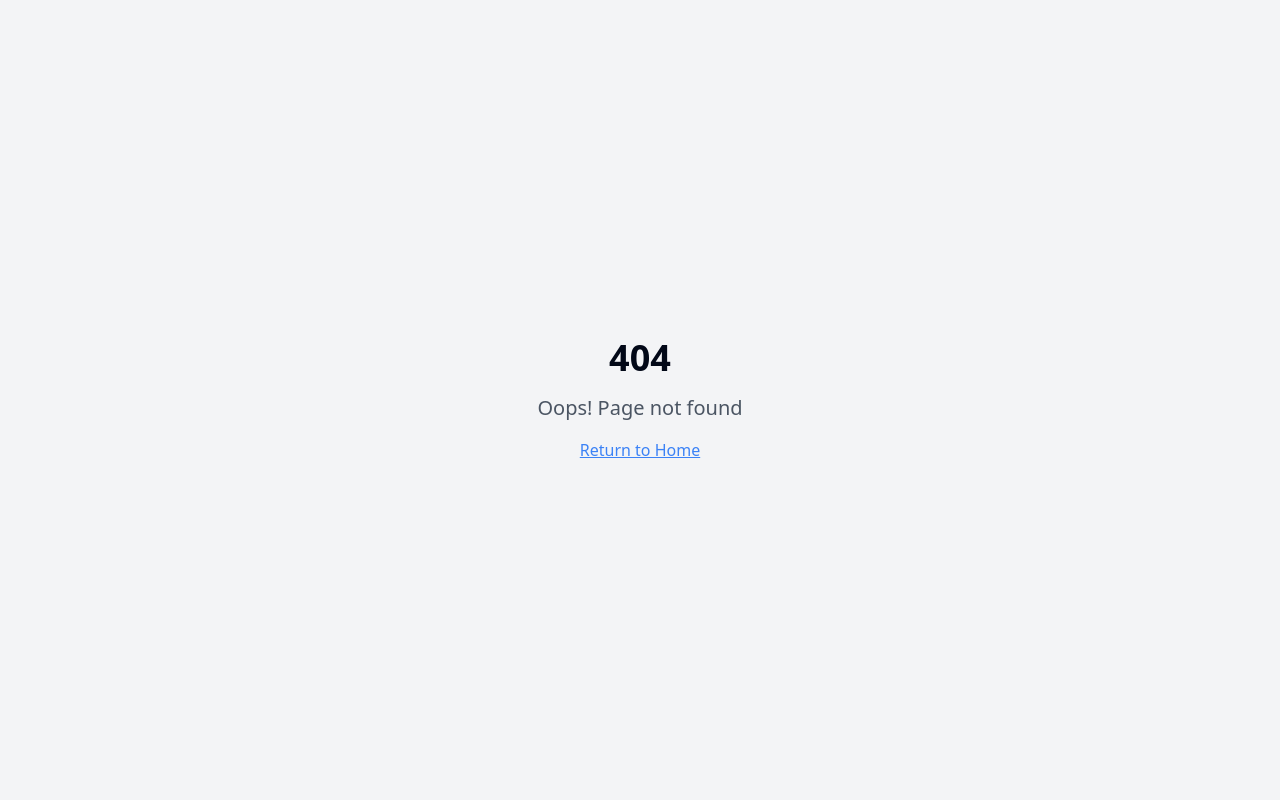
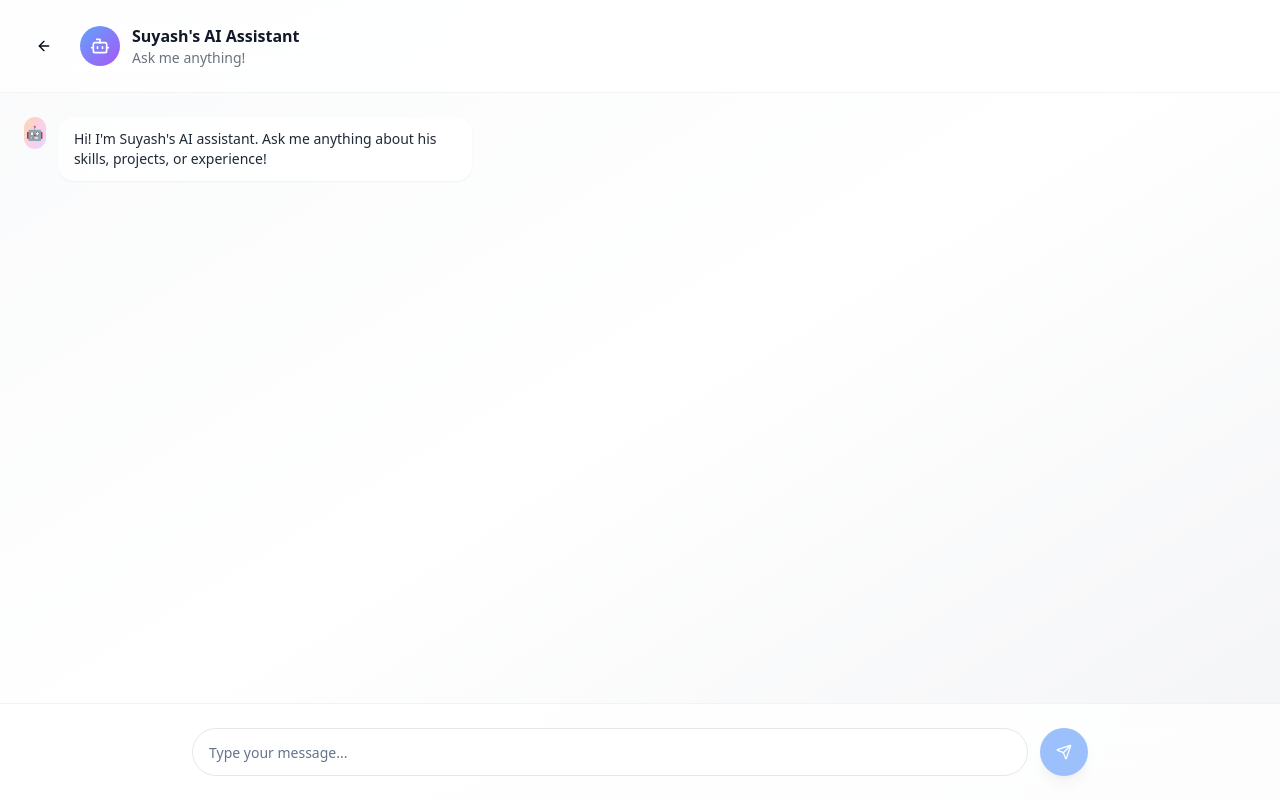
Before and after one commit to Suyashh-s/portfolio-, a React (Vite) app: page /chat in a window 1280 px wide. Before the commit this address had no page. Built offline with nearby package versions, Linux system fonts and the light colour scheme.

Commit message:
feat: Add chat bot redirection
Redirect "Ask me anything" button to chat bot page.

```diff
--- a/src/App.tsx
+++ b/src/App.tsx
@@ -1,9 +1,11 @@
+
 import { Toaster } from "@/components/ui/toaster";
 import { Toaster as Sonner } from "@/components/ui/sonner";
 import { TooltipProvider } from "@/components/ui/tooltip";
 import { QueryClient, QueryClientProvider } from "@tanstack/react-query";
 import { BrowserRouter, Routes, Route } from "react-router-dom";
 import Index from "./pages/Index";
+import Chatbot from "./pages/Chatbot";
 import NotFound from "./pages/NotFound";
 
 const queryClient = new QueryClient();
@@ -16,6 +18,7 @@ const App = () => (
       <BrowserRouter>
         <Routes>
           <Route path="/" element={<Index />} />
+          <Route path="/chat" element={<Chatbot />} />
           {/* ADD ALL CUSTOM ROUTES ABOVE THE CATCH-ALL "*" ROUTE */}
           <Route path="*" element={<NotFound />} />
         </Routes>
--- /dev/null
+++ b/src/pages/Chatbot.tsx
@@ -0,0 +1,170 @@
+
+import { useState, useRef, useEffect } from "react";
+import { Send, ArrowLeft, User, Bot } from "lucide-react";
+import { Button } from "@/components/ui/button";
+import { Input } from "@/components/ui/input";
+import { useNavigate } from "react-router-dom";
+
+interface Message {
+  id: string;
+  text: string;
+  isUser: boolean;
+  timestamp: Date;
+}
+
+const Chatbot = () => {
+  const [messages, setMessages] = useState<Message[]>([
+    {
+      id: "1",
+      text: "Hi! I'm Suyash's AI assistant. Ask me anything about his skills, projects, or experience!",
+      isUser: false,
+      timestamp: new Date(),
+    },
+  ]);
+  const [inputMessage, setInputMessage] = useState("");
+  const [isTyping, setIsTyping] = useState(false);
+  const messagesEndRef = useRef<HTMLDivElement>(null);
+  const navigate = useNavigate();
+
+  const scrollToBottom = () => {
+    messagesEndRef.current?.scrollIntoView({ behavior: "smooth" });
+  };
+
+  useEffect(() => {
+    scrollToBottom();
+  }, [messages]);
+
+  const handleSendMessage = async (e: React.FormEvent) => {
+    e.preventDefault();
+    if (!inputMessage.trim()) return;
+
+    const userMessage: Message = {
+      id: Date.now().toString(),
+      text: inputMessage,
+      isUser: true,
+      timestamp: new Date(),
+    };
+
+    setMessages(prev => [...prev, userMessage]);
+    setInputMessage("");
+    setIsTyping(true);
+
+    // Simulate AI response
+    setTimeout(() => {
+      const botMessage: Message = {
+        id: (Date.now() + 1).toString(),
+        text: "Thanks for your message! I'm still learning about Suyash's work. Feel free to ask me about his AI projects, gamification expertise, or full-stack development experience.",
+        isUser: false,
+        timestamp: new Date(),
+      };
+      setMessages(prev => [...prev, botMessage]);
+      setIsTyping(false);
+    }, 1500);
+  };
+
+  return (
+    <div className="min-h-screen bg-gradient-to-br from-gray-50 via-white to-gray-100 flex flex-col">
+      {/* Header */}
+      <div className="flex items-center gap-4 p-6 bg-white/80 backdrop-blur-xl border-b border-gray-200/50">
+        <Button
+          variant="ghost"
+          size="icon"
+          onClick={() => navigate("/")}
+          className="rounded-full hover:bg-gray-100"
+        >
+          <ArrowLeft className="w-5 h-5" />
+        </Button>
+        <div className="flex items-center gap-3">
+          <div className="w-10 h-10 rounded-full bg-gradient-to-br from-blue-400 to-purple-500 flex items-center justify-center">
+            <Bot className="w-5 h-5 text-white" />
+          </div>
+          <div>
+            <h1 className="font-semibold text-gray-900">Suyash's AI Assistant</h1>
+            <p className="text-sm text-gray-500">Ask me anything!</p>
+          </div>
+        </div>
+      </div>
+
+      {/* Messages */}
+      <div className="flex-1 overflow-y-auto p-6 space-y-4">
+        {messages.map((message) => (
+          <div
+            key={message.id}
+            className={`flex ${message.isUser ? "justify-end" : "justify-start"}`}
+          >
+            <div
+              className={`flex items-start gap-3 max-w-xs sm:max-w-md ${
+                message.isUser ? "flex-row-reverse" : "flex-row"
+              }`}
+            >
+              <div
+                className={`w-8 h-8 rounded-full flex items-center justify-center ${
+                  message.isUser
+                    ? "bg-blue-500"
+                    : "bg-gradient-to-br from-orange-200 via-pink-200 to-purple-200"
+                }`}
+              >
+                {message.isUser ? (
+                  <User className="w-4 h-4 text-white" />
+                ) : (
+                  <div className="text-sm">🤖</div>
+                )}
+              </div>
+              <div
+                className={`rounded-2xl px-4 py-3 ${
+                  message.isUser
+                    ? "bg-blue-500 text-white"
+                    : "bg-white/80 backdrop-blur-xl text-gray-800 shadow-sm"
+                }`}
+              >
+                <p className="text-sm">{message.text}</p>
+              </div>
+            </div>
+          </div>
+        ))}
+
+        {isTyping && (
+          <div className="flex justify-start">
+            <div className="flex items-start gap-3 max-w-xs sm:max-w-md">
+              <div className="w-8 h-8 rounded-full bg-gradient-to-br from-orange-200 via-pink-200 to-purple-200 flex items-center justify-center">
+                <div className="text-sm">🤖</div>
+              </div>
+              <div className="bg-white/80 backdrop-blur-xl text-gray-800 shadow-sm rounded-2xl px-4 py-3">
+                <div className="flex space-x-1">
+                  <div className="w-2 h-2 bg-gray-400 rounded-full animate-bounce"></div>
+                  <div className="w-2 h-2 bg-gray-400 rounded-full animate-bounce" style={{ animationDelay: '0.1s' }}></div>
+                  <div className="w-2 h-2 bg-gray-400 rounded-full animate-bounce" style={{ animationDelay: '0.2s' }}></div>
+                </div>
+              </div>
+            </div>
+          </div>
+        )}
+        <div ref={messagesEndRef} />
+      </div>
+
+      {/* Input */}
+      <div className="p-6 bg-white/80 backdrop-blur-xl border-t border-gray-200/50">
+        <form onSubmit={handleSendMessage} className="flex gap-3 items-center max-w-4xl mx-auto">
+          <div className="flex-1 relative">
+            <Input
+              value={inputMessage}
+              onChange={(e) => setInputMessage(e.target.value)}
+              placeholder="Type your message..."
+              className="w-full h-12 pl-4 pr-4 rounded-full border-gray-200 bg-white focus:ring-2 focus:ring-blue-400/50"
+              disabled={isTyping}
+            />
+          </div>
+          <Button
+            type="submit"
+            disabled={!inputMessage.trim() || isTyping}
+            className="h-12 w-12 rounded-full bg-blue-500 hover:bg-blue-600 flex items-center justify-center p-0 shadow-lg"
+          >
+            <Send className="w-5 h-5 text-white" />
+          </Button>
+        </form>
+      </div>
+    </div>
+  );
+};
+
+export default Chatbot;
--- a/src/pages/Index.tsx
+++ b/src/pages/Index.tsx
@@ -1,12 +1,13 @@
-
 import { useState, useEffect } from "react";
 import { Send, User, FolderOpen, BookOpen, Palette, Phone } from "lucide-react";
 import { Button } from "@/components/ui/button";
 import { Input } from "@/components/ui/input";
+import { useNavigate } from "react-router-dom";
 
 const Index = () => {
   const [chatMessage, setChatMessage] = useState("");
   const [mousePosition, setMousePosition] = useState({ x: 0, y: 0 });
+  const navigate = useNavigate();
 
   useEffect(() => {
     const handleMouseMove = (e: MouseEvent) => {
@@ -27,10 +28,11 @@ const Index = () => {
 
   const handleChatSubmit = (e: React.FormEvent) => {
     e.preventDefault();
-    if (chatMessage.trim()) {
-      console.log("Chat message:", chatMessage);
-      setChatMessage("");
-    }
+    navigate("/chat");
+  };
+
+  const handleInputClick = () => {
+    navigate("/chat");
   };
 
   return (
@@ -120,8 +122,10 @@ const Index = () => {
               <Input
                 value={chatMessage}
                 onChange={(e) => setChatMessage(e.target.value)}
+                onClick={handleInputClick}
                 placeholder="Ask me anything..."
-                className="w-full h-14 pl-6 pr-4 rounded-full border-0 bg-white/60 backdrop-blur-xl shadow-lg placeholder:text-gray-500 text-gray-800 focus:ring-2 focus:ring-blue-400/50"
+                className="w-full h-14 pl-6 pr-4 rounded-full border-0 bg-white/60 backdrop-blur-xl shadow-lg placeholder:text-gray-500 text-gray-800 focus:ring-2 focus:ring-blue-400/50 cursor-pointer"
+                readOnly
               />
             </div>
             <Button
```
